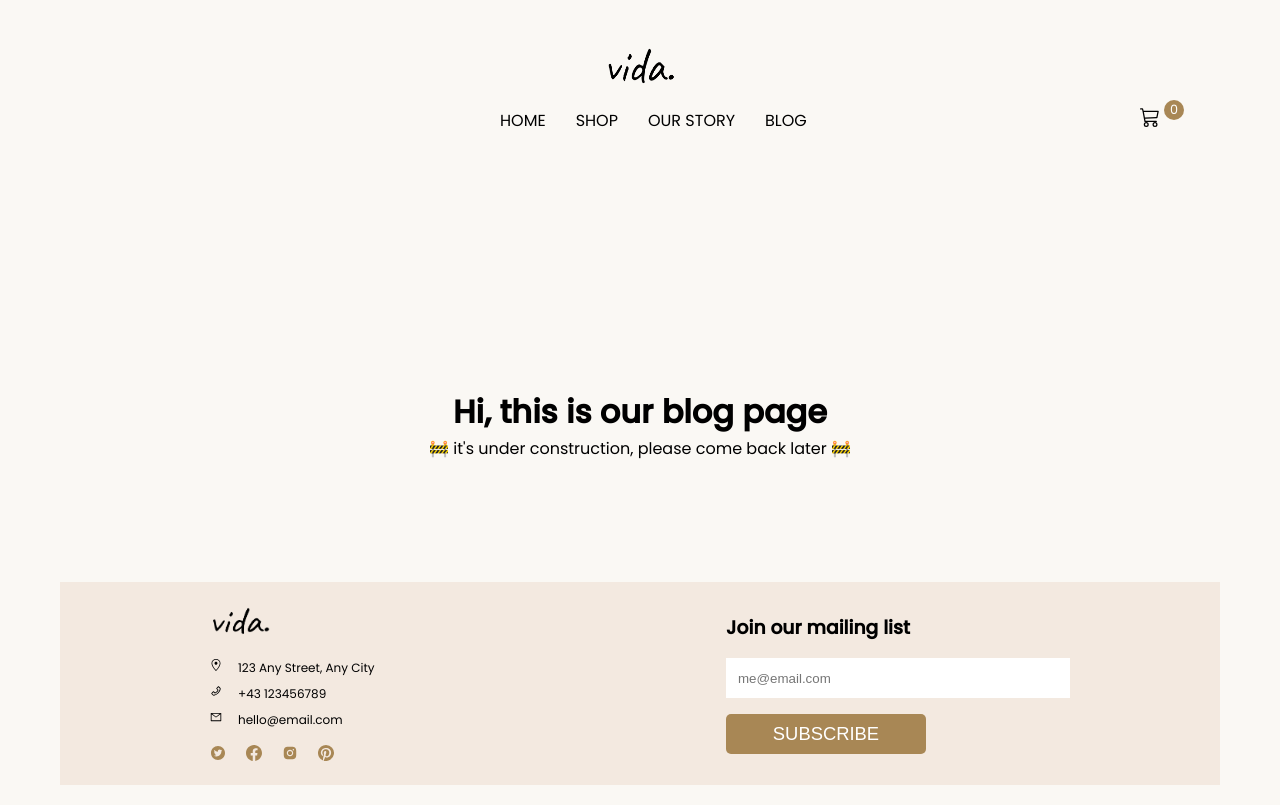
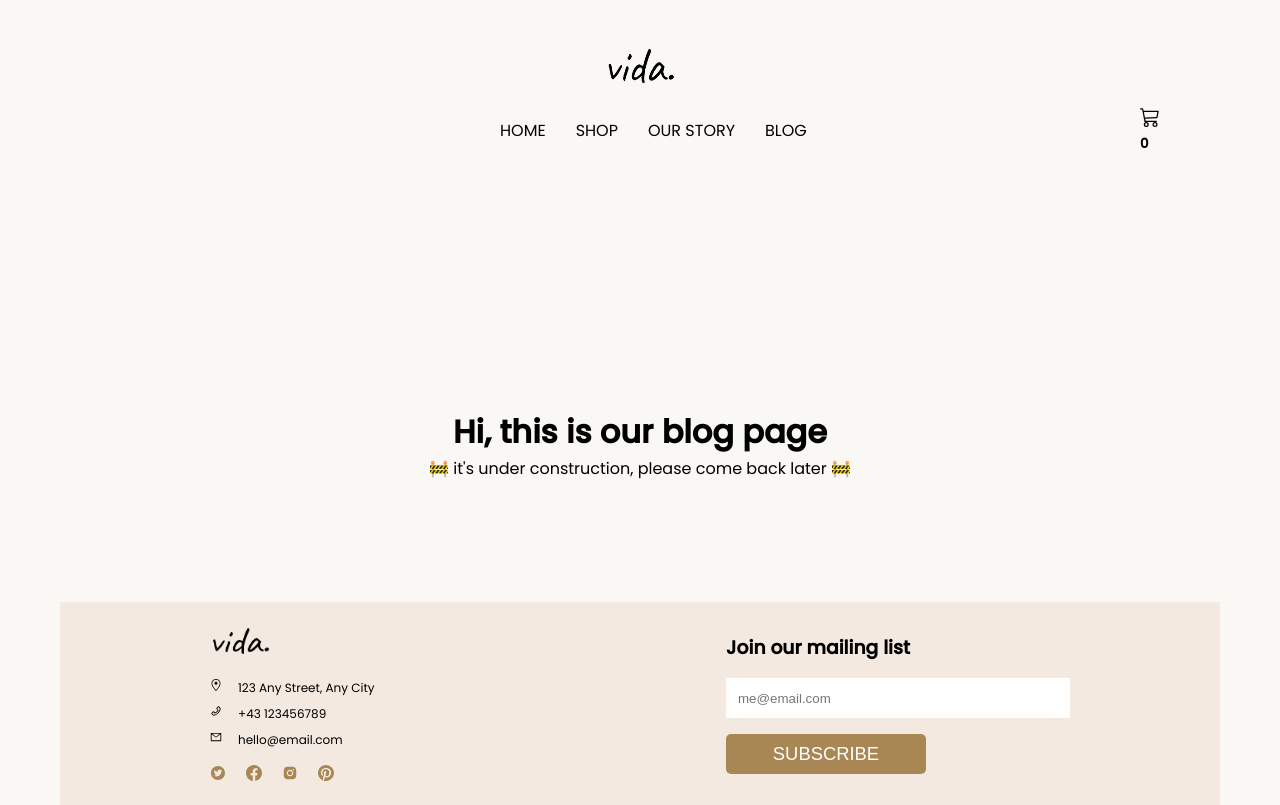
Before and after one commit to cheorodio/next-ecommerce-store, a Next.js app: page /blog in a window 1280 px wide. Built offline with nearby package versions, Linux system fonts and the light colour scheme; no server answers; a web font is replaced by a local one.

Commit message:
Change element on line 16

```diff
--- a/app/components/CartBadge.js
+++ b/app/components/CartBadge.js
@@ -1,6 +1,5 @@
 import { getCookie } from '../../util/cookies';
 import { parseJson } from '../../util/json';
-import styles from './CartBadge.module.scss';
 
 export default function CartBadge() {
   const productQuantityCookie = getCookie('cart');
@@ -9,10 +8,10 @@ export default function CartBadge() {
     : parseJson(productQuantityCookie);
 
   const quantity = productQuantities.map((item) => item.quantity);
-  console.log(quantity);
+  // console.log(quantity);
   const total = quantity.reduce(
     (accumulator, currentNumber) => accumulator + currentNumber,
     0,
   );
-  return <div className={styles.badge}>{total}</div>;
+  return <h5>{total}</h5>;
 }
```
